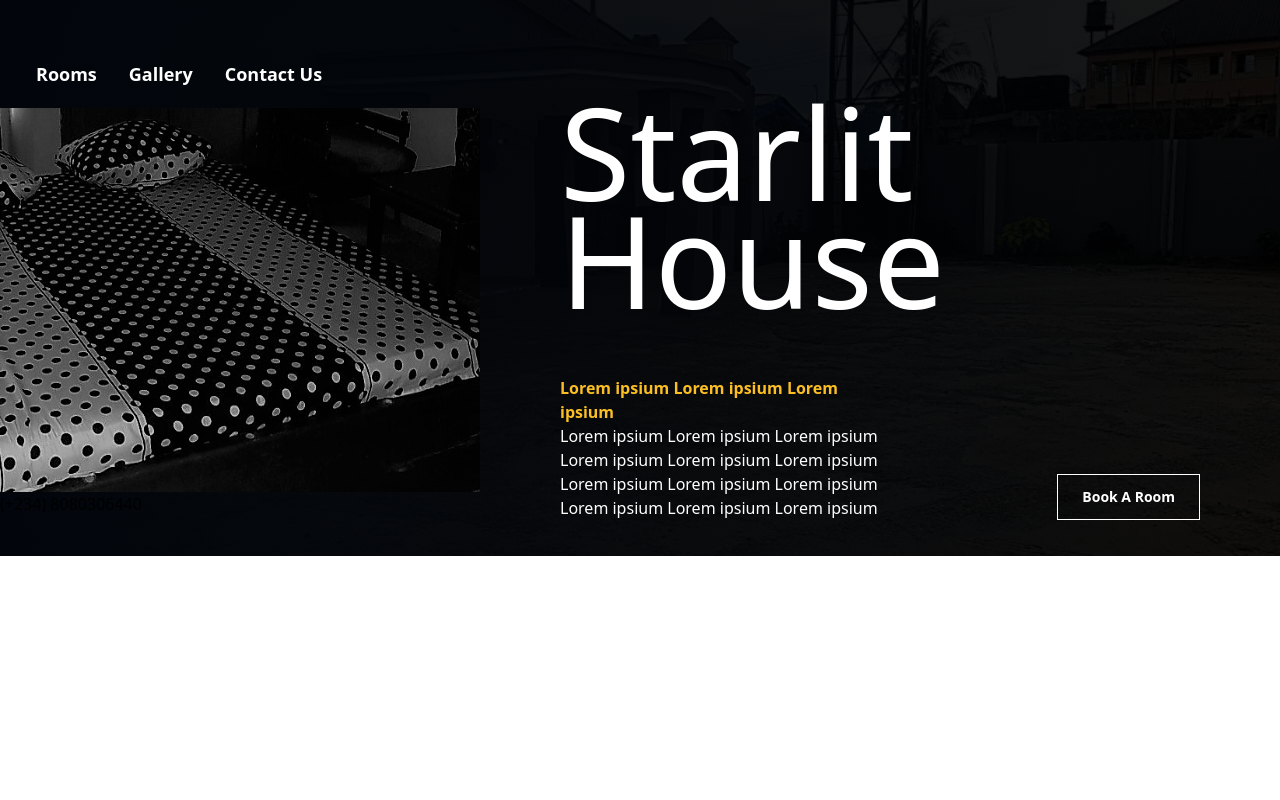
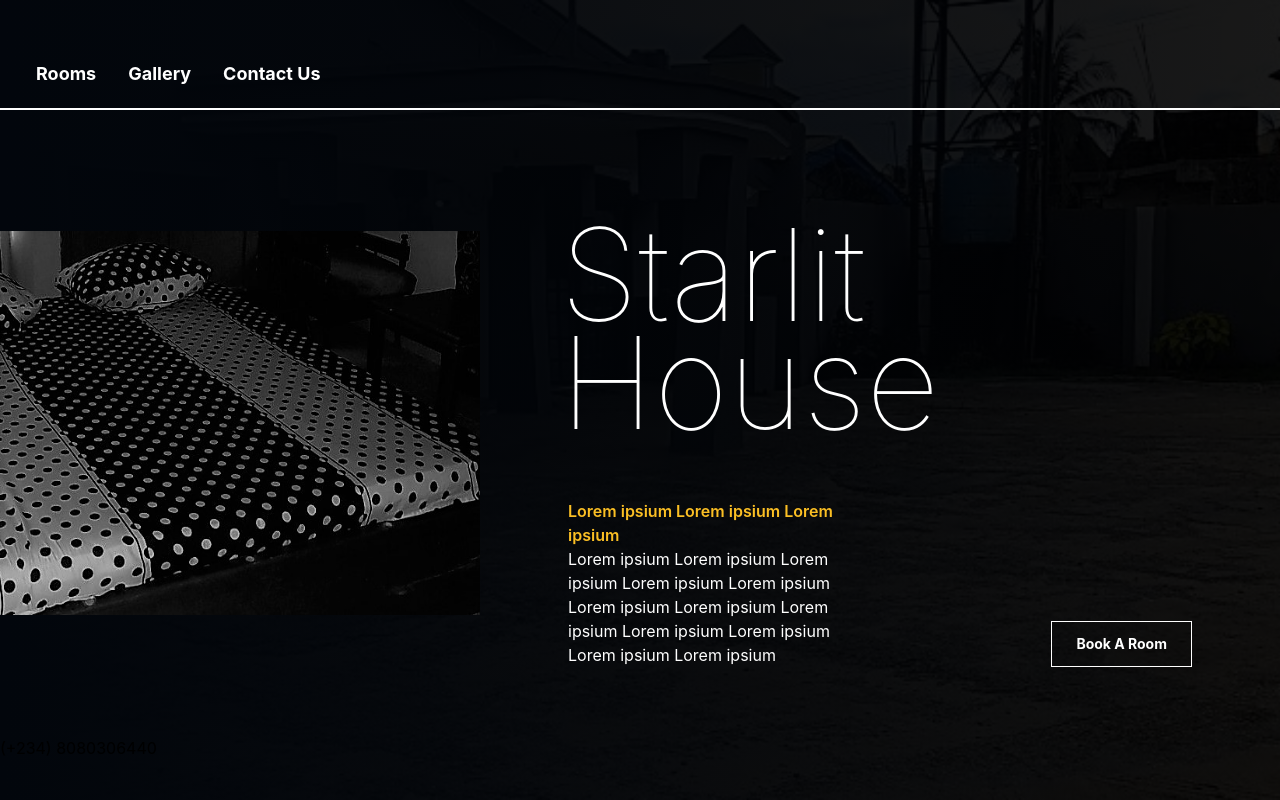
Before and after one commit to friilancer/krypt-frontend, a React (Create React App) app: page / in a window 1280 px wide. Built offline with nearby package versions, Linux system fonts and the light colour scheme.

Commit message:
fix:postcss error and UI updates

```diff
--- a/src/components/home/homePage.js
+++ b/src/components/home/homePage.js
@@ -1,12 +1,11 @@
-import {useState, useLayoutEffect} from 'react';
+import {useState, useEffect, useLayoutEffect} from 'react';
 import {Link} from 'react-router-dom';
 import sneakPeek from '../../img/6.jpg';
 
 const useWindowSize = () => {
   const [size, setSize] = useState(0);
-  useLayoutEffect(() => {
+  useEffect(() => {
     const updateSize = () => {
-    	console.log(window.innerWidth)
       setSize(window.innerWidth);
     }
     window.addEventListener('resize', updateSize);
@@ -21,22 +20,25 @@ const Home = () => {
 	const size = useWindowSize();
 
 	return(
-		<div className={`${size > 921 ? 'home-lg' : 'home'} md:grid py-5 md:py-10 2xl:container`}>
-				<nav className="text-white p-3 sm:p-5">
+		<div className={`${size > 921 ? 'home-lg' : 'home'} h-screen grid grid-rows-auto-2 items-center py-5 md:py-10 2xl:container`}>
+				<nav className="text-white p-3 sm:p-5 border-b-2 border-white">
 					<Link to='/' className="inline-block px-2 sm:px-4 font-bold text-lg">Rooms</Link>
 					<Link to='/' className="inline-block px-2 sm:px-4 font-bold text-lg">Gallery</Link>
 					<Link to='/' className="inline-block px-2 sm:px-4 font-bold text-lg">Contact Us</Link>
 				</nav>
-				<div className="md:grid lg:grid-cols-2">
-					<div className="md:h-96">
-						<img className="h-full w-3/4" src={sneakPeek} alt="sneak-peek" />
-					</div>
-					<div className="md:h-96 w-full grid md:relative md:right-20">
-						<div className="md:relative md:bottom-2 xl:bottom-5">
-							<h2 className="md:text-8xl xl:text-9xl font-thin text-white">Starlit</h2>
-							<h2 className="md:text-8xl xl:text-9xl font-thin text-white md:relative md:bottom-2 xl:bottom-5">House</h2>
+				<div className="grid lg:grid-cols-2">
+					{
+						size > 921 &&
+						<div className="md:h-96">
+							<img className="h-full w-3/4" src={sneakPeek} alt="sneak-peek" />
 						</div>
-						<div className="text-white mt-3 items-end grid grid-cols-2">
+					}
+					<div className="md:h-96 w-full grid md:relative lg:right-20">
+						<div className="relative bottom-5 md:bottom-2 xl:bottom-5">
+							<h2 className="md:text-8xl text-center md:text-left text-6xl xl:text-9xl font-semibold md:font-thin text-white">Starlit</h2>
+							<h2 className="md:text-8xl text-center md:text-left text-6xl xl:text-9xl font-semibold md:font-thin text-white md:relative md:bottom-2 xl:bottom-5">House</h2>
+						</div>
+						<div className="text-white mt-3 items-end grid gap-y-8 sm:gap-y-0 sm:grid-cols-2 pl-5 pr-3 sm:px-2">
 							<div>
 								<p className="text-yellow-400 font-semibold">
 								Lorem ipsium Lorem ipsium Lorem ipsium
--- a/src/index.css
+++ b/src/index.css
@@ -12,8 +12,10 @@
 }
 
 
-/*body {
+body {
   margin: 0;
+  padding: 0;
+  width: 100vw;
   font-family: -apple-system, BlinkMacSystemFont, 'Segoe UI', 'Roboto', 'Oxygen',
     'Ubuntu', 'Cantarell', 'Fira Sans', 'Droid Sans', 'Helvetica Neue',
     sans-serif;
@@ -25,4 +27,3 @@ code {
   font-family: source-code-pro, Menlo, Monaco, Consolas, 'Courier New',
     monospace;
 }
-*/
--- a/tailwind.config.js
+++ b/tailwind.config.js
@@ -5,6 +5,9 @@ module.exports = {
     extend: {
       gridTemplateColumns: {
         '2-auto': '1fr auto'
+      },
+      gridTemplateRows: {
+        'auto-2': 'auto 1fr'
       }
     },
   },
```
Also changed, not shown: package.json (+4 -3 lines), src/redux/store.js (added), 1 other file (tests, documents, lock files or other folders).
